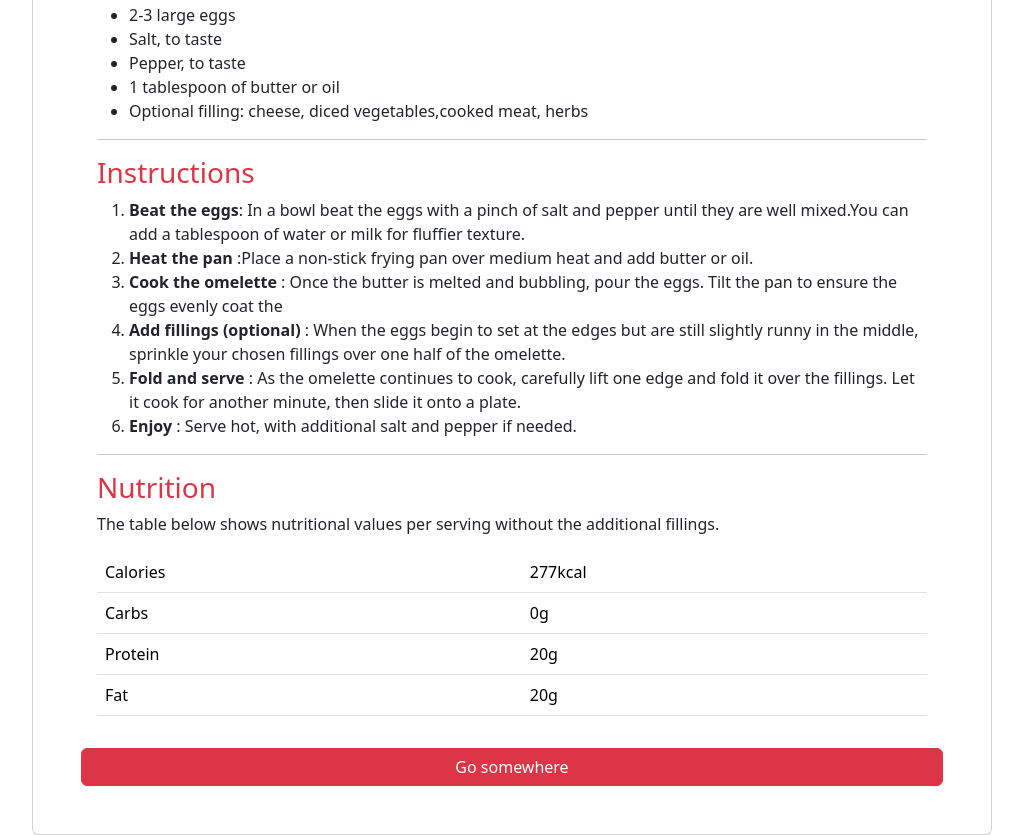
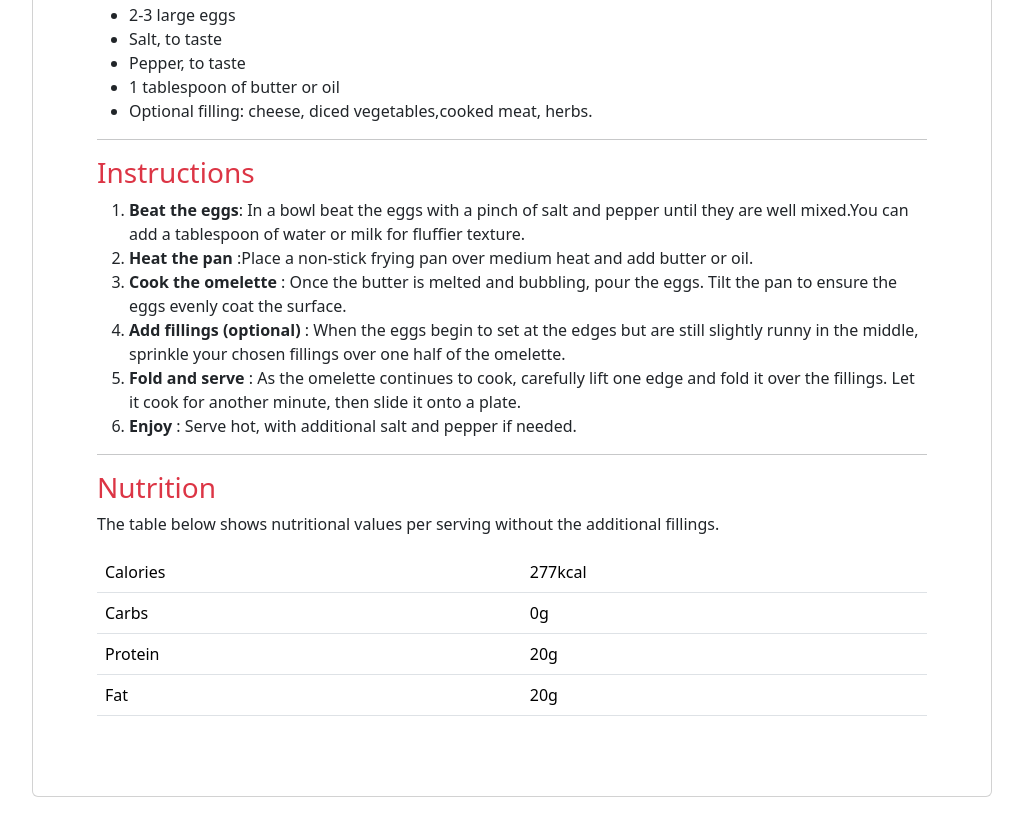
Before and after one commit to kanika04122002/Zomato_item, a plain HTML site: page index.html in a window 1280 px wide. Shown: the part 793-1628 px from the top of the page, without its empty margins (128-1151 px from the left). After the commit the page ends 1590 px from the top, so only its background shows below. Drawn offline with nearby package versions, Linux system fonts and the light colour scheme.

Commit message:
Update index.html

```diff
--- a/index.html
+++ b/index.html
@@ -28,14 +28,14 @@
             <li>Salt, to taste</li>
             <li>Pepper, to taste</li>
             <li>1 tablespoon of butter or oil</li>
-            <li>Optional filling: cheese, diced vegetables,cooked meat, herbs</li>
+            <li>Optional filling: cheese, diced vegetables,cooked meat, herbs. </li>
         </ul>
         <hr>
         <h3 class=" text-danger">Instructions</h3>
         <ol>
             <li><span class="fw-bold">Beat the eggs</span>: In a bowl beat the eggs with a pinch of salt and pepper until they are well mixed.You can add a tablespoon of water or milk for fluffier texture.</li>
             <li> <span class="fw-bold"> Heat the pan</span> :Place a non-stick frying pan over medium heat and add butter or oil. </li>
-            <li><span class="fw-bold">Cook the omelette</span> : Once the butter is melted and bubbling, pour the eggs. Tilt the pan to ensure the eggs evenly coat the </li>
+            <li><span class="fw-bold">Cook the omelette</span> : Once the butter is melted and bubbling, pour the eggs. Tilt the pan to ensure the eggs evenly coat the surface. </li>
             <li><span class="fw-bold">Add fillings (optional)</span> : When the eggs begin to set at the edges but are still slightly runny in the
                 middle, sprinkle your chosen fillings over one half of the omelette.</li>
             <li><span class="fw-bold"> Fold and serve</span> : As the omelette continues to cook, carefully lift one edge and fold it over the
@@ -58,35 +58,21 @@
               <tr>
                 <td>Carbs</td>
                 <td>0g</td>
-                <!-- <td>@fat</td> -->
               </tr>
               <tr>
-                <!-- <th scope="row">3</th> -->
                 <td >Protein</td>
                 <td>20g</td>
-                <!-- <td>@twitter</td> -->
               </tr>
               <tr>
-                <!-- <th scope="row">4</th> -->
                 <td>Fat</td>
                 <td>20g</td>
-
-                <!-- <td>@twitter</td> -->
               </tr>
 
             </tbody>
           </table>
 
         </p>
-
-
   </div>
-
-
-
-
-
-        <button href="#" class="btn btn-danger ">Go somewhere</button>
     </div>
       </div>
       <script src="https://cdn.jsdelivr.net/npm/bootstrap@5.3.2/dist/js/bootstrap.bundle.min.js" integrity="sha384-C6RzsynM9kWDrMNeT87bh95OGNyZPhcTNXj1NW7RuBCsyN/o0jlpcV8Qyq46cDfL" crossorigin="anonymous"></script>
```
